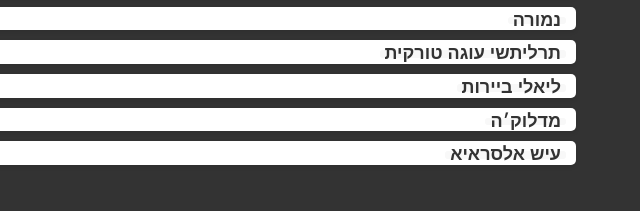
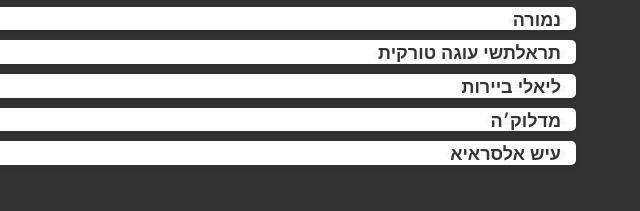
Before and after one commit to Farismr/coffemenu, a plain HTML site: page category2.html in a window 1280 px wide. Shown: the part 419-630 px from the top of the page, 640-1280 px from the left. Drawn offline with Linux system fonts and the light colour scheme.

Commit message:
Update category2.html

```diff
--- a/category2.html
+++ b/category2.html
@@ -25,7 +25,7 @@
                 <li>40₪ <span class="price">כנאפה גלידה</span></li>
                 <li>40₪ <span class="price">בקלאווה טורקית</span></li>
                 <li>15₪ <span class="price">נמורה</span></li>
-                <li> 20₪ <span class="price">תרליתשי עוגה טורקית</span></li>
+                <li> 20₪ <span class="price">תראלתשי עוגה טורקית</span></li>
                 <li> 20₪ <span class="price">ליאלי ביירות</span></li>
                 <li> 20₪ <span class="price">מדלוק׳ה</span></li>
                 <li> 20₪ <span class="price">עיש אלסראיא</span></li>
```
